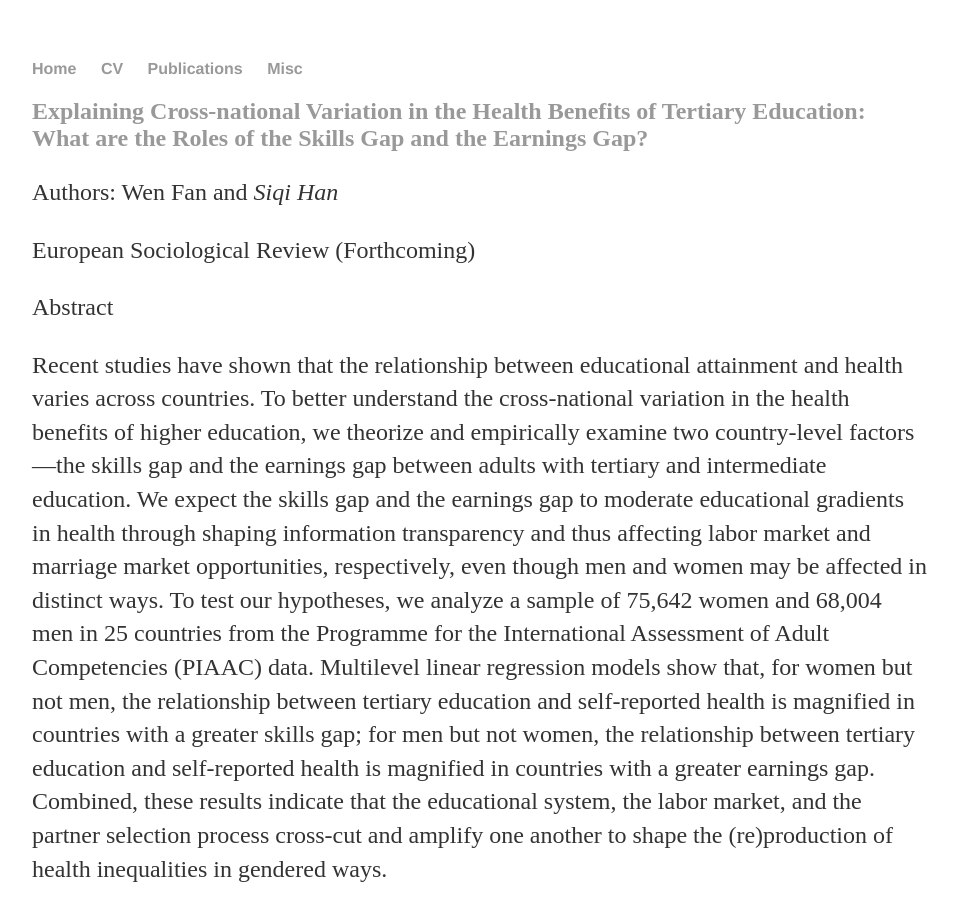
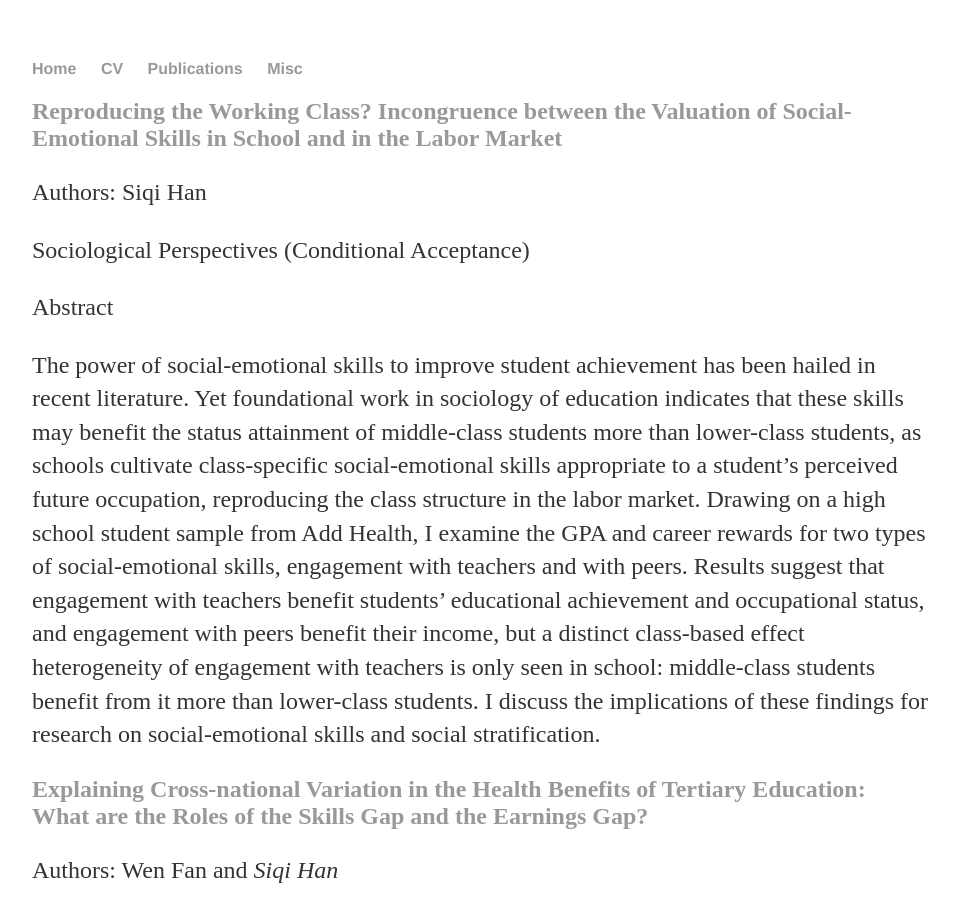
Before and after one commit to sqhsoc/sqhsoc.github.io, a Jekyll site: the page built from paper.html, in a window 1280 px wide and 900 px high. Shown: the whole window, without its empty margins (160-1119 px from the left). Built offline with Jekyll 4.4.1, drawn with Linux system fonts in a browser that asks for light colours.

Commit message:
new paper accepted

```diff
--- a/paper.html
+++ b/paper.html
@@ -2,6 +2,20 @@
 layout: default
 title: Publications
 ---
+
+<div class="blurb">
+	<h2> <a href=" "> Reproducing the Working Class? Incongruence between the Valuation of Social-Emotional Skills in School and in the Labor Market   </a> </h2>
+
+<p>	Authors: Siqi Han </p>
+
+<p> Sociological Perspectives (Conditional Acceptance) </p>
+
+<p> Abstract </p>
+
+<p> The power of social-emotional skills to improve student achievement has been hailed in recent literature. Yet foundational work in sociology of education indicates that these skills may benefit the status attainment of middle-class students more than lower-class students, as schools cultivate class-specific social-emotional skills appropriate to a student’s perceived future occupation, reproducing the class structure in the labor market. Drawing on a high school student sample from Add Health, I examine the GPA and career rewards for two types of social-emotional skills, engagement with teachers and with peers. Results suggest that engagement with teachers benefit students’ educational achievement and occupational status, and engagement with peers benefit their income, but a distinct class-based effect heterogeneity of engagement with teachers is only seen in school: middle-class students benefit from it more than lower-class students. I discuss the implications of these findings for research on social-emotional skills and social stratification. </p>
+
+</div><!-- /.blurb -->
+
 
 <div class="blurb">
 	<h2> <a href=" ">  Explaining Cross-national Variation in the Health Benefits of Tertiary Education: What are the Roles of the Skills Gap and the Earnings Gap?    </a> </h2>
```
Also changed, not shown: 1 other file.
